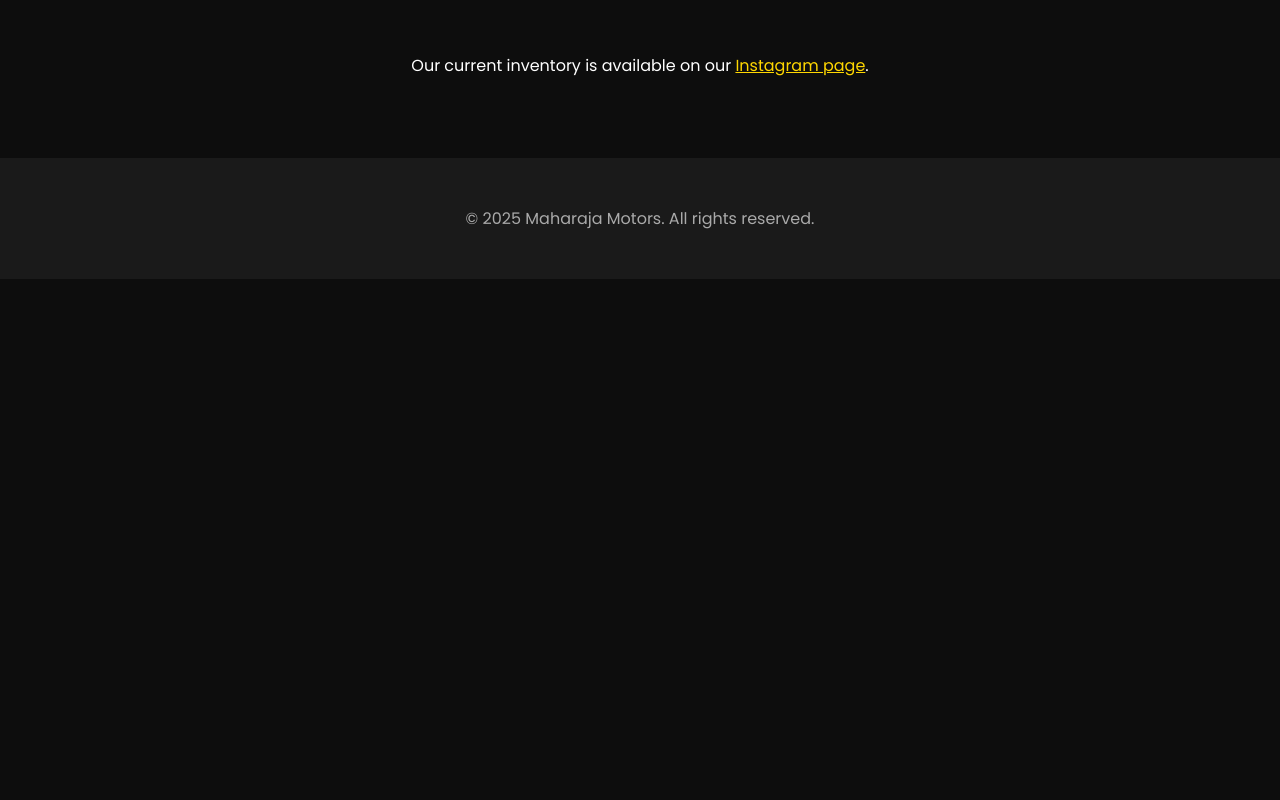
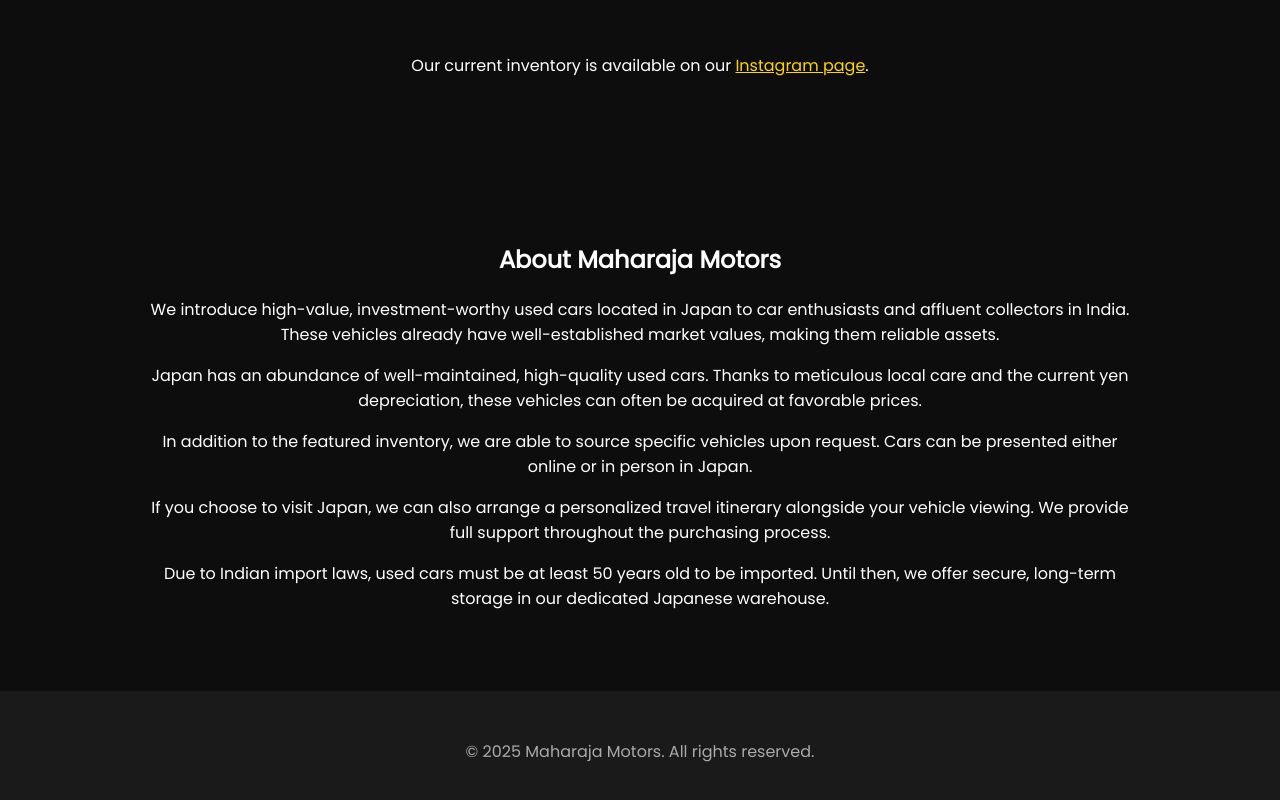
Before and after one commit to JoNakazono/Maharaja-Motors, a plain HTML site: page index.html in a window 1280 px wide. Shown: the part 993-1793 px from the top of the page. Before the commit the page ends 1272 px from the top, so only its background shows below. Drawn offline with nearby package versions, Linux system fonts and the light colour scheme.

Commit message:
Add files via upload

```diff
--- a/index.html
+++ b/index.html
@@ -115,6 +115,27 @@
   <section id="cars" class="cars-section">
     <p>Our current inventory is available on our <a href="https://www.instagram.com/maharajamotors_japan/" target="_blank" style="color: gold; text-decoration: underline;">Instagram page</a>.</p>
   </section>
+
+  <section id="about" class="cars-section">
+    <h2>About Maharaja Motors</h2>
+    <p>
+      We introduce high-value, investment-worthy used cars located in Japan to car enthusiasts and affluent collectors in India.
+      These vehicles already have well-established market values, making them reliable assets.
+    </p>
+    <p>
+      Japan has an abundance of well-maintained, high-quality used cars. Thanks to meticulous local care and the current yen depreciation, these vehicles can often be acquired at favorable prices.
+    </p>
+    <p>
+      In addition to the featured inventory, we are able to source specific vehicles upon request. Cars can be presented either online or in person in Japan.
+    </p>
+    <p>
+      If you choose to visit Japan, we can also arrange a personalized travel itinerary alongside your vehicle viewing. We provide full support throughout the purchasing process.
+    </p>
+    <p>
+      Due to Indian import laws, used cars must be at least 50 years old to be imported. Until then, we offer secure, long-term storage in our dedicated Japanese warehouse.
+    </p>
+  </section>
+
   <footer>
     <p>&copy; 2025 Maharaja Motors. All rights reserved.</p>
   </footer>
```
